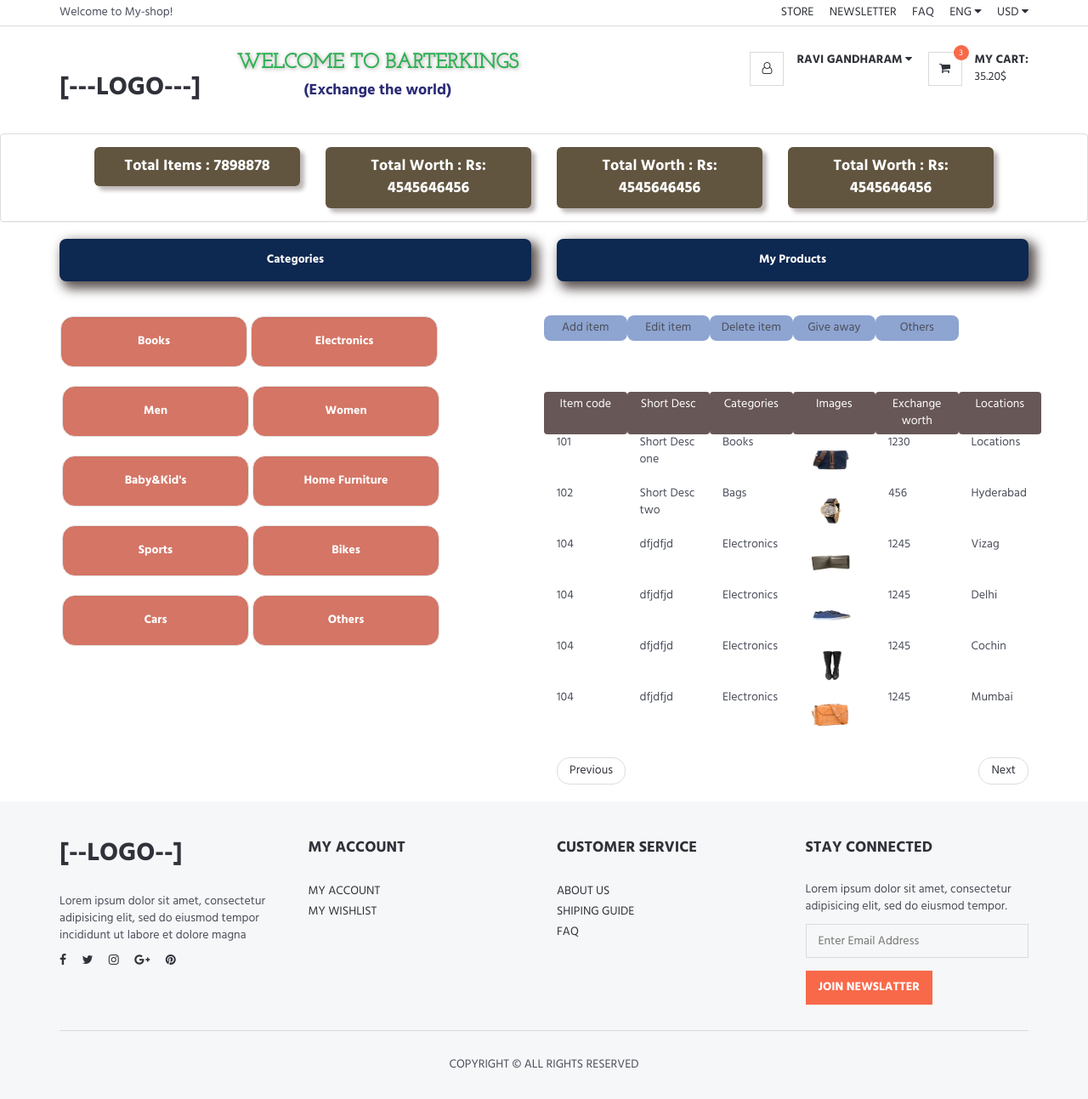
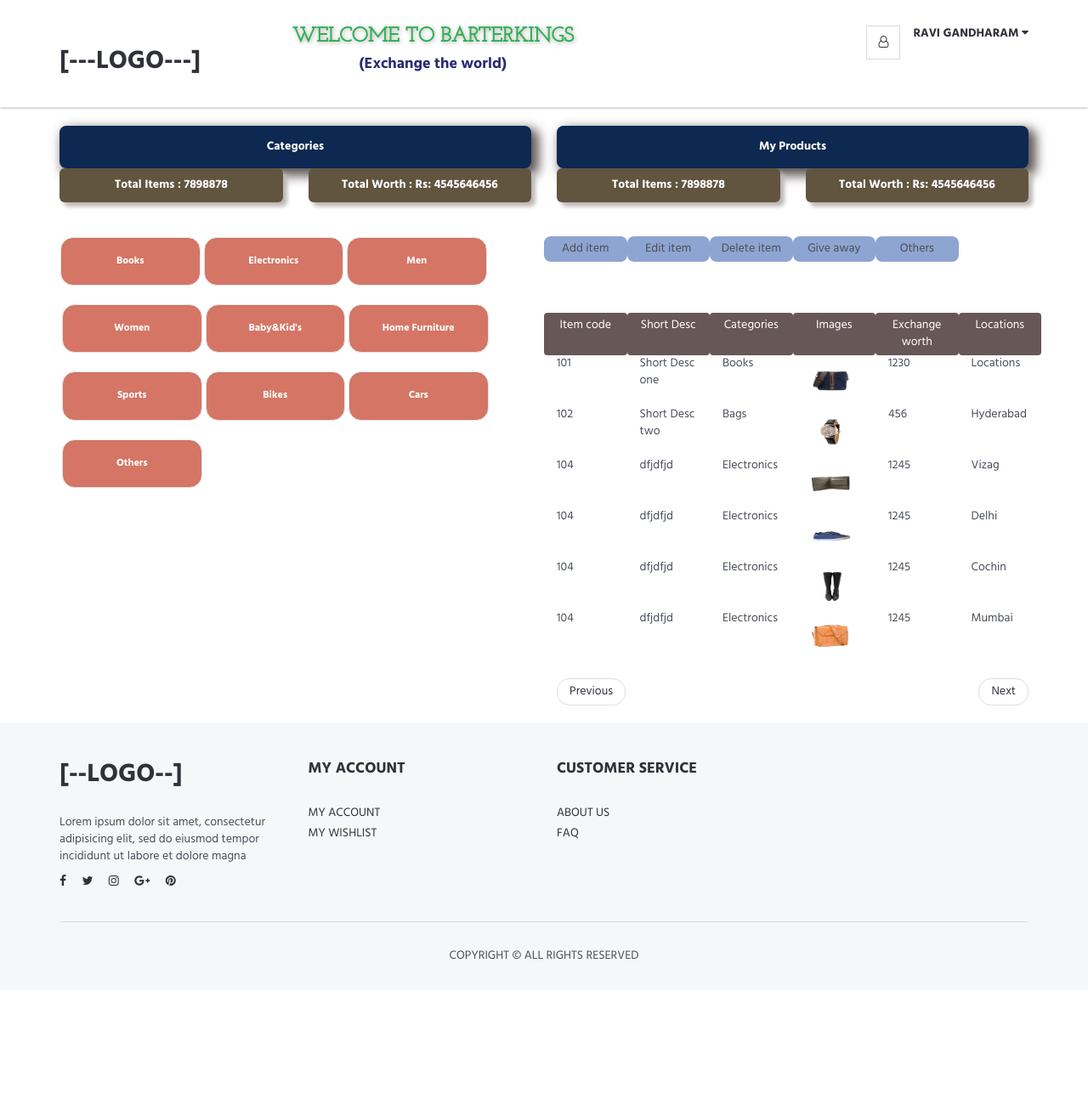
Before and after one commit to santhosh432/rscbk, a Django app: page /myuserdashboard/ in a window 1280 px wide. Shown: the whole page at 85% size. After the commit the page ends 1129 px from the top, so only its background shows below. Run offline with Django 3.2, Linux system fonts and the light colour scheme; some libraries are stand-ins or nearby versions.

Commit message:
user dashboard headers removed..

```diff
--- a/rscbk/templates/userdashboard.html
+++ b/rscbk/templates/userdashboard.html
@@ -50,7 +50,7 @@ text-align: center;
 border-radius: 8px;
 }
 .catli { padding : 13px;
-         width:40%;
+         width:30%;
          text-align:center;
          color:white;
          background-color:white;
@@ -59,6 +59,7 @@ border-radius: 8px;
 background-color: #d57565;
 border-radius:15px;
 font-weight:bold;
+font-size:12px;
 
 }
 .st {
@@ -78,7 +79,7 @@ padding: 10px;
 text-align: center;
 background-color: #615540;
 border-radius: 6px;
-font-size: 18px;
+font-size: 14px;
 font-weight: bold;
     box-shadow: 5px 5px 5px #bdb7b7;
 
@@ -99,44 +100,48 @@ border-radius: 8px;
 font-weight:bold;
 box-shadow: 6px 6px 13px 3px #5d5553;
 }
-
-	</style>
+.header-search
+{
+padding-left: 65px;
+max-width: 500px;
+}
+</style>
 </head>
 
 <body>
 	<!-- HEADER -->
 	<header>
 		<!-- top Header -->
-		<div id="top-header">
-			<div class="container">
-				<div class="pull-left">
-					<span>Welcome to My-shop!</span>
-				</div>
-				<div class="pull-right">
-					<ul class="header-top-links">
-						<li><a href="#">Store</a></li>
-						<li><a href="#">Newsletter</a></li>
-						<li><a href="#">FAQ</a></li>
-						<li class="dropdown default-dropdown">
-							<a class="dropdown-toggle" data-toggle="dropdown" aria-expanded="true">ENG <i class="fa fa-caret-down"></i></a>
-							<ul class="custom-menu">
-								<li><a href="#">English (ENG)</a></li>
-								<li><a href="#">Russian (Ru)</a></li>
-								<li><a href="#">French (FR)</a></li>
-								<li><a href="#">Spanish (Es)</a></li>
-							</ul>
-						</li>
-						<li class="dropdown default-dropdown">
-							<a class="dropdown-toggle" data-toggle="dropdown" aria-expanded="true">USD <i class="fa fa-caret-down"></i></a>
-							<ul class="custom-menu">
-								<li><a href="#">USD ($)</a></li>
-								<li><a href="#">EUR (€)</a></li>
-							</ul>
-						</li>
-					</ul>
-				</div>
-			</div>
-		</div>
+		<!--<div id="top-header">-->
+			<!--<div class="container">-->
+				<!--<div class="pull-left">-->
+					<!--<span>Welcome to My-shop!</span>-->
+				<!--</div>-->
+				<!--<div class="pull-right">-->
+					<!--<ul class="header-top-links">-->
+						<!--<li><a href="#">Store</a></li>-->
+						<!--<li><a href="#">Newsletter</a></li>-->
+						<!--<li><a href="#">FAQ</a></li>-->
+						<!--<li class="dropdown default-dropdown">-->
+							<!--<a class="dropdown-toggle" data-toggle="dropdown" aria-expanded="true">ENG <i class="fa fa-caret-down"></i></a>-->
+							<!--<ul class="custom-menu">-->
+								<!--<li><a href="#">English (ENG)</a></li>-->
+								<!--<li><a href="#">Russian (Ru)</a></li>-->
+								<!--<li><a href="#">French (FR)</a></li>-->
+								<!--<li><a href="#">Spanish (Es)</a></li>-->
+							<!--</ul>-->
+						<!--</li>-->
+						<!--<li class="dropdown default-dropdown">-->
+							<!--<a class="dropdown-toggle" data-toggle="dropdown" aria-expanded="true">USD <i class="fa fa-caret-down"></i></a>-->
+							<!--<ul class="custom-menu">-->
+								<!--<li><a href="#">USD ($)</a></li>-->
+								<!--<li><a href="#">EUR (€)</a></li>-->
+							<!--</ul>-->
+						<!--</li>-->
+					<!--</ul>-->
+				<!--</div>-->
+			<!--</div>-->
+		<!--</div>-->
 		<!-- /top Header
 
 
@@ -191,56 +196,56 @@ box-shadow: 6px 6px 13px 3px #5d5553;
 							<ul class="custom-menu">
 								<li><a href="#"><i class="fa fa-user-o"></i> My Account</a></li>
 								<li><a href="#"><i class="fa fa-heart-o"></i> My Wishlist</a></li>
-								<li><a href="#"><i class="fa fa-exchange"></i> Compare</a></li>
-								<li><a href="#"><i class="fa fa-check"></i> Checkout</a></li>
-								<li><a href="#"><i class="fa fa-unlock-alt"></i> Login</a></li>
-								<li><a href="#"><i class="fa fa-user-plus"></i> Create An Account</a></li>
+								<!--<li><a href="#"><i class="fa fa-exchange"></i> Compare</a></li>-->
+								<!--<li><a href="#"><i class="fa fa-check"></i> Checkout</a></li>-->
+								<!--<li><a href="#"><i class="fa fa-unlock-alt"></i> Login</a></li>-->
+								<!--<li><a href="#"><i class="fa fa-user-plus"></i> Create An Account</a></li>-->
 							</ul>
 						</li>
 						<!-- /Account -->
 
 						<!-- Cart -->
-						<li class="header-cart dropdown default-dropdown">
-							<a class="dropdown-toggle" data-toggle="dropdown" aria-expanded="true">
-								<div class="header-btns-icon">
-									<i class="fa fa-shopping-cart"></i>
-									<span class="qty">3</span>
-								</div>
-								<strong class="text-uppercase">My Cart:</strong>
-								<br>
-								<span>35.20$</span>
-							</a>
-							<div class="custom-menu">
-								<div id="shopping-cart">
-									<div class="shopping-cart-list">
-										<div class="product product-widget">
-											<div class="product-thumb">
-												<img src="./img/thumb-product01.jpg" alt="">
-											</div>
-											<div class="product-body">
-												<h3 class="product-price">$32.50 <span class="qty">x3</span></h3>
-												<h2 class="product-name"><a href="#">Product Name Goes Here</a></h2>
-											</div>
-											<button class="cancel-btn"><i class="fa fa-trash"></i></button>
-										</div>
-										<div class="product product-widget">
-											<div class="product-thumb">
-												<img src="{% static 'shopstatic/img/thumb-product01.jpg' %}" alt="">
-											</div>
-											<div class="product-body">
-												<h3 class="product-price">$32.50 <span class="qty">x3</span></h3>
-												<h2 class="product-name"><a href="#">Product Name Goes Here</a></h2>
-											</div>
-											<button class="cancel-btn"><i class="fa fa-trash"></i></button>
-										</div>
-									</div>
-									<div class="shopping-cart-btns">
-										<button class="main-btn">View Cart</button>
-										<button class="primary-btn">Checkout <i class="fa fa-arrow-circle-right"></i></button>
-									</div>
-								</div>
-							</div>
-						</li>
+						<!--<li class="header-cart dropdown default-dropdown">-->
+							<!--<a class="dropdown-toggle" data-toggle="dropdown" aria-expanded="true">-->
+								<!--<div class="header-btns-icon">-->
+									<!--<i class="fa fa-shopping-cart"></i>-->
+									<!--<span class="qty">3</span>-->
+								<!--</div>-->
+								<!--<strong class="text-uppercase">My Cart:</strong>-->
+								<!--<br>-->
+								<!--<span>35.20$</span>-->
+							<!--</a>-->
+							<!--<div class="custom-menu">-->
+								<!--<div id="shopping-cart">-->
+									<!--<div class="shopping-cart-list">-->
+										<!--<div class="product product-widget">-->
+											<!--<div class="product-thumb">-->
+												<!--<img src="./img/thumb-product01.jpg" alt="">-->
+											<!--</div>-->
+											<!--<div class="product-body">-->
+												<!--<h3 class="product-price">$32.50 <span class="qty">x3</span></h3>-->
+												<!--<h2 class="product-name"><a href="#">Product Name Goes Here</a></h2>-->
+											<!--</div>-->
+											<!--<button class="cancel-btn"><i class="fa fa-trash"></i></button>-->
+										<!--</div>-->
+										<!--<div class="product product-widget">-->
+											<!--<div class="product-thumb">-->
+												<!--<img src="{% static 'shopstatic/img/thumb-product01.jpg' %}" alt="">-->
+											<!--</div>-->
+											<!--<div class="product-body">-->
+												<!--<h3 class="product-price">$32.50 <span class="qty">x3</span></h3>-->
+												<!--<h2 class="product-name"><a href="#">Product Name Goes Here</a></h2>-->
+											<!--</div>-->
+											<!--<button class="cancel-btn"><i class="fa fa-trash"></i></button>-->
+										<!--</div>-->
+									<!--</div>-->
+									<!--<div class="shopping-cart-btns">-->
+										<!--<button class="main-btn">View Cart</button>-->
+										<!--<button class="primary-btn">Checkout <i class="fa fa-arrow-circle-right"></i></button>-->
+									<!--</div>-->
+								<!--</div>-->
+							<!--</div>-->
+						<!--</li>-->
 						<!-- /Cart -->
 
 						<!-- Mobile nav toggle-->
@@ -258,35 +263,35 @@ box-shadow: 6px 6px 13px 3px #5d5553;
 	<!-- /HEADER -->
   <div class="panel panel-default">
 
-	<div class="panel-body" style="padding-left: 110px; padding-right: 110px;">
-		<div class="row">
-			<div class="col-md-3">
-				<div class="countst">
-					Total Items : 7898878
-				</div>
-			</div>
-			<div class="col-md-3">
-				<div class="countst">
-					Total Worth : Rs: 4545646456
+	<!--<div class="panel-body" style="padding-left: 110px; padding-right: 110px;">-->
+		<!--<div class="row">-->
+			<!--<div class="col-md-3">-->
+				<!--<div class="countst">-->
+					<!--Total Items : 7898878-->
+				<!--</div>-->
+			<!--</div>-->
+			<!--<div class="col-md-3">-->
+				<!--<div class="countst">-->
+					<!--Total Worth : Rs: 4545646456-->
 
-				</div>
-			</div>
-			<div class="col-md-3">
-				<div class="countst">
-					Total Worth : Rs: 4545646456
+				<!--</div>-->
+			<!--</div>-->
+			<!--<div class="col-md-3">-->
+				<!--<div class="countst">-->
+					<!--Total Worth : Rs: 4545646456-->
 
-				</div>
-			</div>
-			<div class="col-md-3">
-				<div class="countst">
-					Total Worth : Rs: 4545646456
+				<!--</div>-->
+			<!--</div>-->
+			<!--<div class="col-md-3">-->
+				<!--<div class="countst">-->
+					<!--Total Worth : Rs: 4545646456-->
 
-				</div>
-			</div>
+				<!--</div>-->
+			<!--</div>-->
 
-		</div>
+		<!--</div>-->
 
-	</div>
+	<!--</div>-->
   </div>
 	<!-- NAVIGATION-->
 	<div class="container">
@@ -295,11 +300,45 @@ box-shadow: 6px 6px 13px 3px #5d5553;
 				<div class="subhead">
 					Categories
 				</div>
+
+				<div class="row">
+						<div class="col-md-6">
+							<div class="countst">
+								Total Items : 7898878
+							</div>
+						</div>
+						<div class="col-md-6">
+							<div class="countst">
+								Total Worth : Rs: 4545646456
+
+							</div>
+
+						</div>
+				</div>
+
+
 			</div>
 			<div class="col-md-6">
 				<div class="subhead">
 					My Products
 				</div>
+
+
+				<div class="row">
+						<div class="col-md-6">
+							<div class="countst">
+								Total Items : 7898878
+							</div>
+						</div>
+						<div class="col-md-6">
+							<div class="countst">
+								Total Worth : Rs: 4545646456
+
+							</div>
+
+						</div>
+				</div>
+
 			</div>
 
 		</div>
@@ -468,7 +507,6 @@ box-shadow: 6px 6px 13px 3px #5d5553;
 						<ul class="list-links">
 							<li><a href="#">About Us</a></li>
 							<!--<li><a href="#">Shiping & Return</a></li>-->
-							<li><a href="#">Shiping Guide</a></li>
 							<li><a href="#">FAQ</a></li>
 						</ul>
 					</div>
@@ -476,18 +514,18 @@ box-shadow: 6px 6px 13px 3px #5d5553;
 				<!-- /footer widget -->
 
 				<!-- footer subscribe -->
-				<div class="col-md-3 col-sm-6 col-xs-6">
-					<div class="footer">
-						<h3 class="footer-header">Stay Connected</h3>
-						<p>Lorem ipsum dolor sit amet, consectetur adipisicing elit, sed do eiusmod tempor.</p>
-						<form>
-							<div class="form-group">
-								<input class="input" placeholder="Enter Email Address">
-							</div>
-							<button class="primary-btn">Join Newslatter</button>
-						</form>
-					</div>
-				</div>
+				<!--<div class="col-md-3 col-sm-6 col-xs-6">-->
+					<!--<div class="footer">-->
+						<!--<h3 class="footer-header">Stay Connected</h3>-->
+						<!--<p>Lorem ipsum dolor sit amet, consectetur adipisicing elit, sed do eiusmod tempor.</p>-->
+						<!--<form>-->
+							<!--<div class="form-group">-->
+								<!--<input class="input" placeholder="Enter Email Address">-->
+							<!--</div>-->
+							<!--<button class="primary-btn">Join Newslatter</button>-->
+						<!--</form>-->
+					<!--</div>-->
+				<!--</div>-->
 				<!-- /footer subscribe -->
 			</div>
 			<!-- /row -->
```
